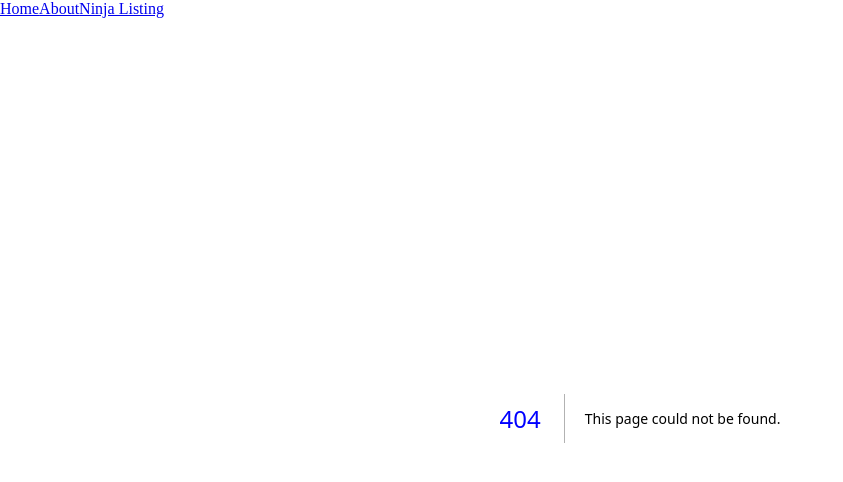
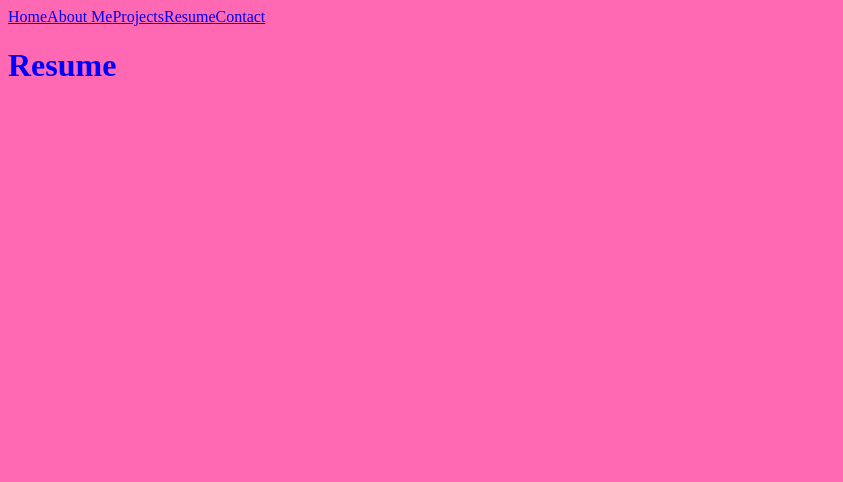
Before and after one commit to cailinshaffer/nextjs-portfolio, a Next.js app: page /resume in a window 1280 px wide. Before the commit this address had no page. Shown: the top 482 px of the page, without its empty margins (0-843 px from the left). Built offline with nearby package versions, Linux system fonts and the light colour scheme.

Commit message:
added all pages

```diff
--- a/components/Navbar.js
+++ b/components/Navbar.js
@@ -9,8 +9,10 @@
             </div> */}
 
             <Link href="/">Home</Link>
-            <Link href="/about">About</Link>
-            <Link href="/ninjas">Ninja Listing</Link>
+            <Link href="/about">About Me</Link>
+            <Link href="/projects">Projects</Link>
+            <Link href="/resume">Resume</Link>
+            <Link href="/contact">Contact</Link>
         </nav>
     )
 }
--- /dev/null
+++ b/pages/resume.js
@@ -0,0 +1,8 @@
+export default function Resume() {
+    return(
+        <div>
+            <h1>Resume</h1>
+
+        </div>
+    )
+}
```
Also changed, not shown: pages/contact.js (added, +8 -0 lines), pages/projects.js (added, +8 -0 lines).
